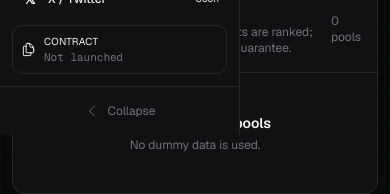
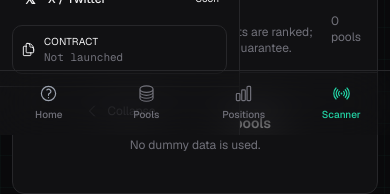
Before and after one commit to binarahood/binara, a Next.js app: page /scanner in a window 390 px wide. Shown: the part 709-903 px from the top of the page. Built offline with nearby package versions, Linux system fonts and the light colour scheme; no server answers.

Commit message:
Add mobile bottom navigation

```diff
--- /dev/null
+++ b/src/components/MobileNav.tsx
@@ -0,0 +1,41 @@
+'use client';
+
+import Link from 'next/link';
+import { usePathname } from 'next/navigation';
+import Icon from '@/components/ui/AppIcon';
+
+const items = [
+  { label: 'Home', href: '/', icon: 'SquaresIcon' },
+  { label: 'Pools', href: '/pool-scanner', icon: 'CircleStackIcon' },
+  { label: 'Positions', href: '/positions', icon: 'ChartBarIcon' },
+  { label: 'Scanner', href: '/scanner', icon: 'SignalIcon' },
+];
+
+export default function MobileNav() {
+  const pathname = usePathname();
+
+  return (
+    <nav
+      aria-label="Mobile navigation"
+      className="fixed inset-x-0 bottom-0 z-50 border-t border-border bg-card/95 backdrop-blur-xl pb-[env(safe-area-inset-bottom)] md:hidden"
+    >
+      <div className="grid grid-cols-4 h-16">
+        {items.map((item) => {
+          const active = item.href === '/' ? pathname === '/' : pathname.startsWith(item.href);
+          return (
+            <Link
+              key={item.href}
+              href={item.href}
+              className={`flex flex-col items-center justify-center gap-1 text-[10px] font-medium transition-colors ${
+                active ? 'text-primary' : 'text-muted-foreground'
+              }`}
+            >
+              <Icon name={item.icon as Parameters<typeof Icon>[0]['name']} size={19} />
+              <span>{item.label}</span>
+            </Link>
+          );
+        })}
+      </div>
+    </nav>
+  );
+}
```
